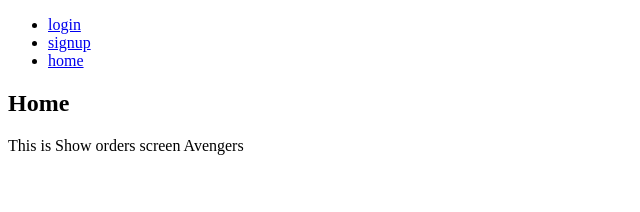
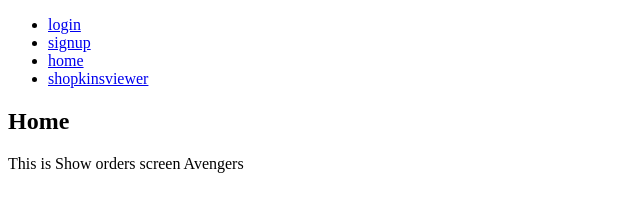
Before and after one commit to reddolphin/shopkins, a plain HTML site: page index.html in a window 1280 px wide. Shown: the whole page, without its empty margins (0-640 px from the left). Drawn offline with nearby package versions, Linux system fonts and the light colour scheme; some packages are replaced by stand-ins of ours.

Commit message:
service example

```diff
--- a/app/app.routes.js
+++ b/app/app.routes.js
@@ -20,6 +20,11 @@
                 controller: 'SignupController',
                 controllerAs: 'vm'
             }).
+            when('/shopkinsviewer', {
+                templateUrl: 'app/components/viewshopkins/ShopkinsViewerView.html',
+                controller: 'ShopkinsViewerController',
+                controllerAs: 'vm'
+            }).
             otherwise({
                 templateUrl: 'app/components/home/homeView.html',
                 controller: 'HomeController',
--- a/index.html
+++ b/index.html
@@ -14,6 +14,7 @@
                     <li><a href="#login"> login </a></li>
                     <li><a href="#signup"> signup</a></li>
                     <li><a href="#home"> home</a></li>
+                    <li><a href="#shopkinsviewer"> shopkinsviewer</a></li>
                 </ul>
             </div>
             <div class="col-md-9">
@@ -25,9 +26,15 @@
 
 
     <script src="app/app.module.js"></script>
+
+
+    <script src="app/components/viewshopkins/ShopkinsViewerService.js"></script>
+
     <script src="app/components/home/homeController.js"></script>
     <script src="app/components/authentication/loginController.js"></script>
     <script src="app/components/authentication/signupController.js"></script>
+    <script src="app/components/viewshopkins/ShopkinsViewerController.js"></script>
+    <script src=""></script>
 
     <script src="app/app.routes.js"></script>
 
```
